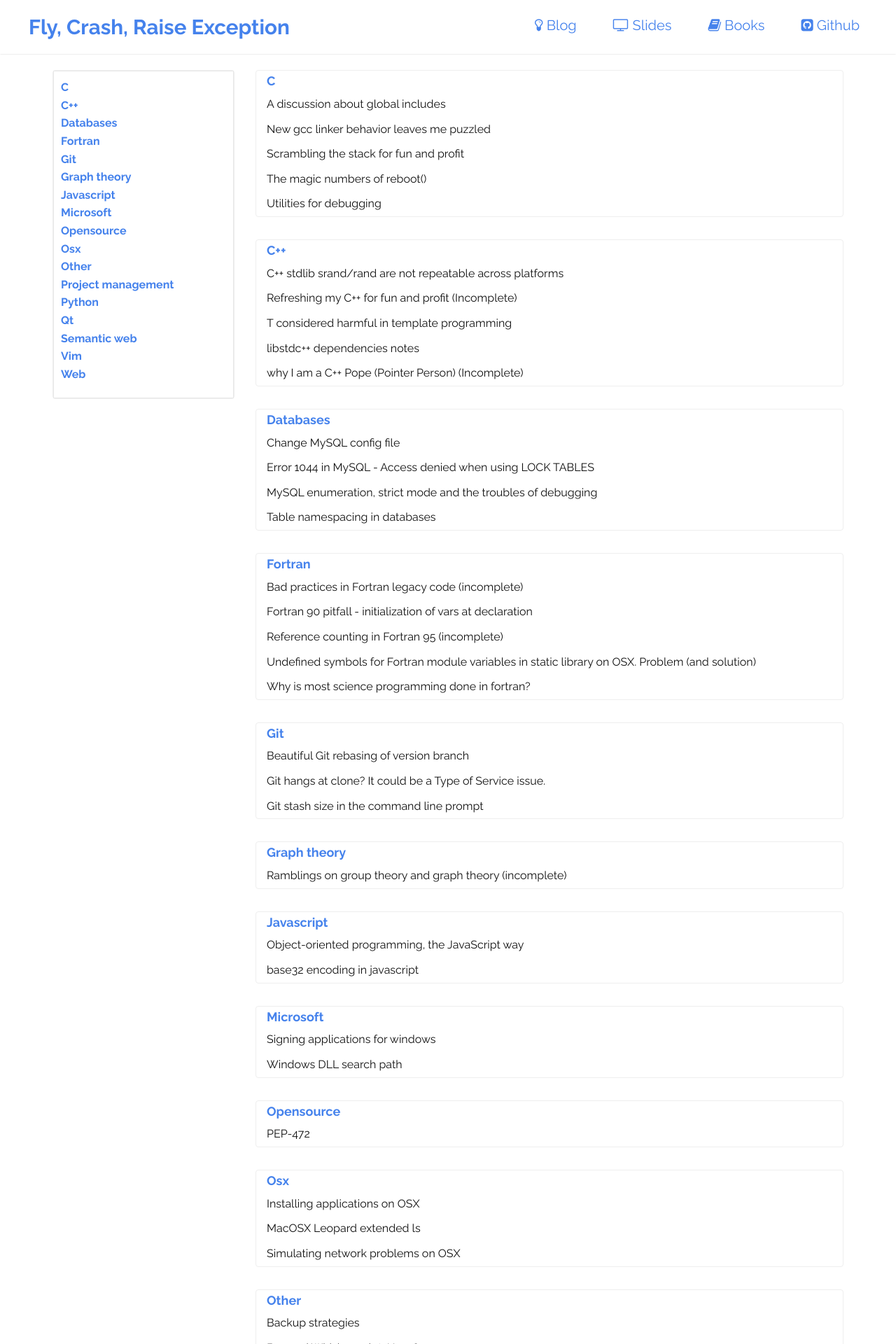
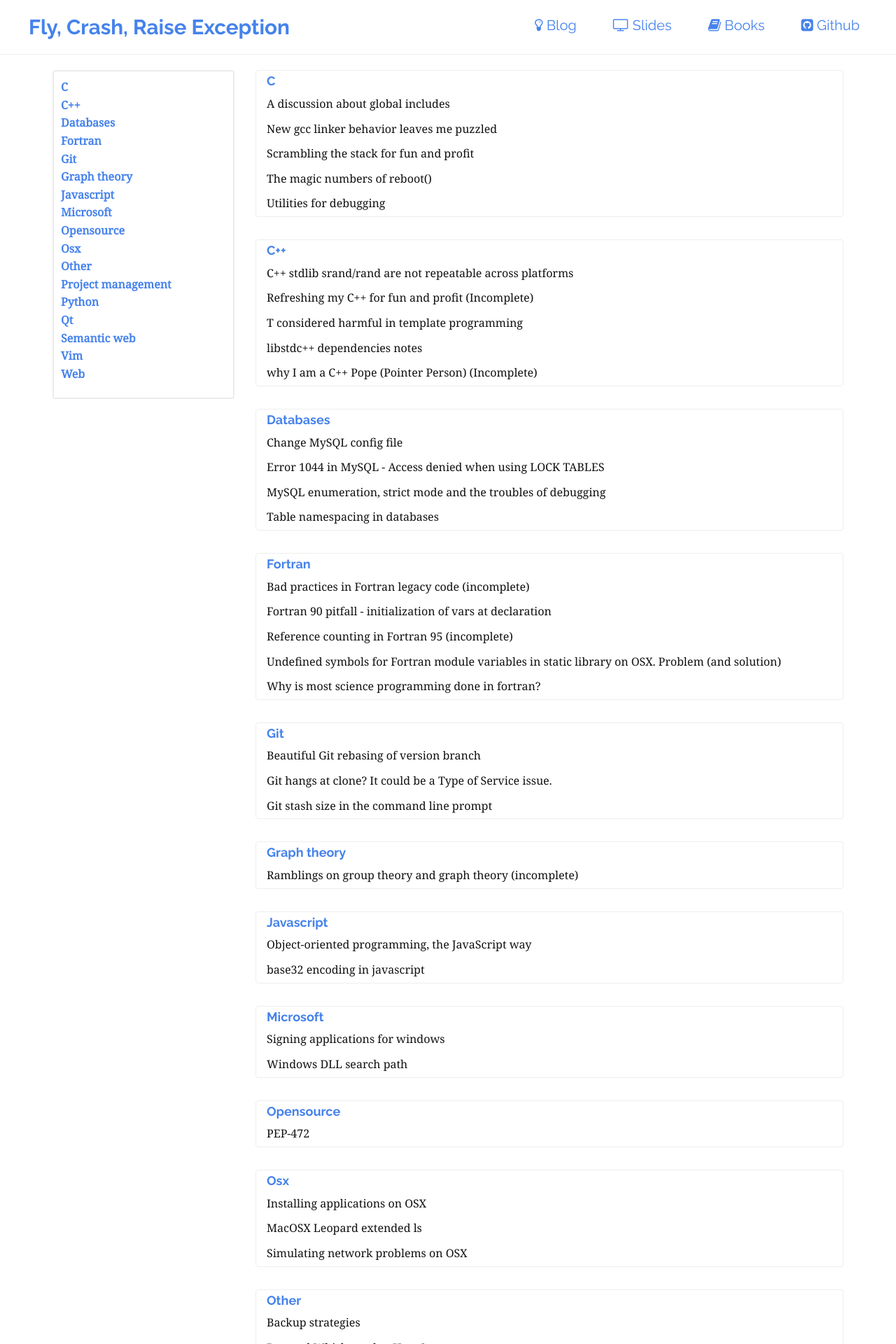
Before and after one commit to stefanoborini/stefanoborini.github.io, a Jekyll site: the page built from index.html, in a window 1280 px wide. Shown: the top 1920 px of the page at 70% size. Built offline with Jekyll 4.4.1, drawn with Linux system fonts in a browser that asks for light colours; the list of posts is cut into pages by our own code.

Commit message:
Changed font

```diff
--- a/css/main.scss
+++ b/css/main.scss
@@ -3,9 +3,10 @@
 
 
 @import url("https://fonts.googleapis.com/css?family=Raleway:400,700");
+@import url("https://fonts.googleapis.com/css?family=Noto+Serif&display=swap");
 
 // Our variables
-$base-font-family: "Raleway", "Helvetica Neue", Helvetica, Arial, sans-serif;
+$base-font-family: "Noto Serif", "Helvetica Neue", Helvetica, Arial, sans-serif;
 $base-font-size:   16px;
 $base-font-weight: 400;
 $small-font-size:  $base-font-size * 0.875;
```
